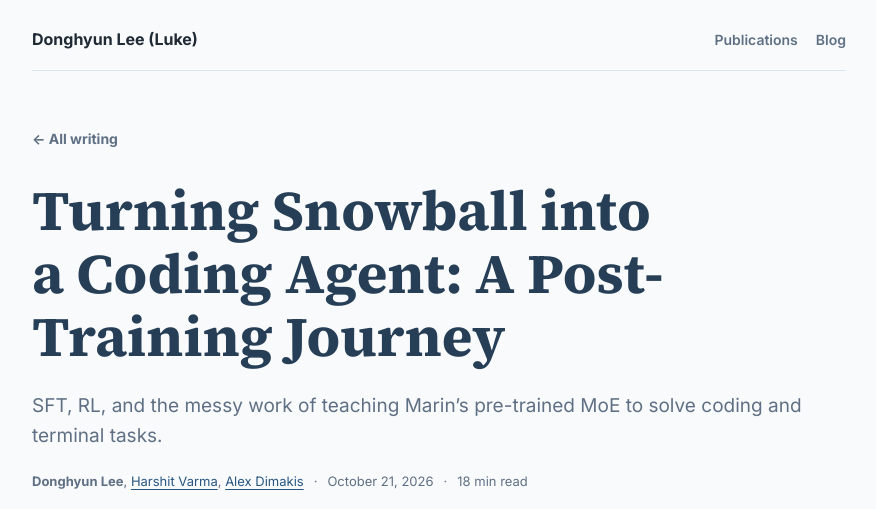
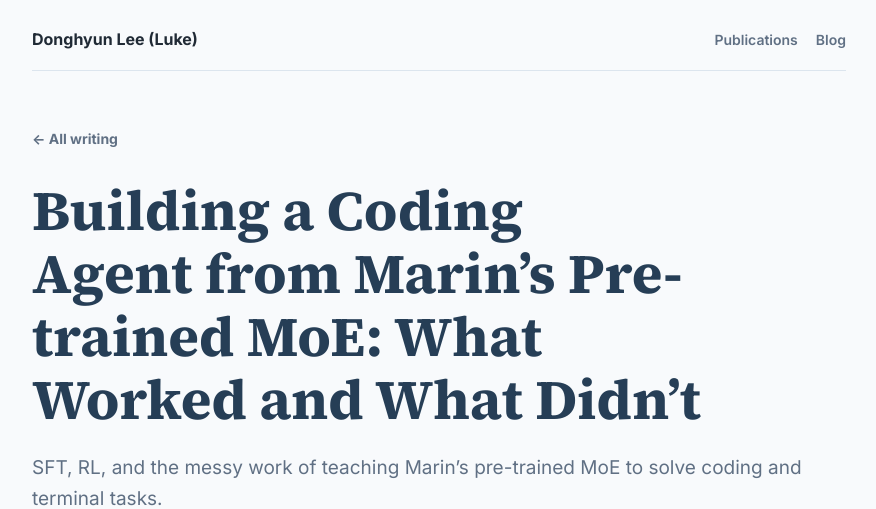
Before and after one commit to lukedhlee/lukedhlee.github.io, a Jekyll site: the page built from _posts/2026-10-21-turning-snowball-into-a-coding-agent.md, in a window 1280 px wide and 900 px high, cut to the strip 0-509 px from the top of the window. Shown: the whole strip, without its empty margins (201-1077 px from the left). Built offline with Jekyll 4.4.1, drawn with Linux system fonts in a browser that asks for light colours.

Commit message:
Use selected what worked and what did not title

```diff
--- a/_posts/2026-10-21-turning-snowball-into-a-coding-agent.md
+++ b/_posts/2026-10-21-turning-snowball-into-a-coding-agent.md
@@ -1,7 +1,7 @@
 ---
 layout: research
 color_theme: snowball
-title: "Turning Snowball into a Coding Agent: A Post-Training Journey"
+title: "Building a Coding Agent from Marin’s Pre-trained MoE: What Worked and What Didn’t"
 description: "SFT, RL, and the messy work of teaching Marin’s pre-trained MoE to solve coding and terminal tasks."
 image:
   path: /assets/img/snowball/snowball-coding-workshop.png
```
